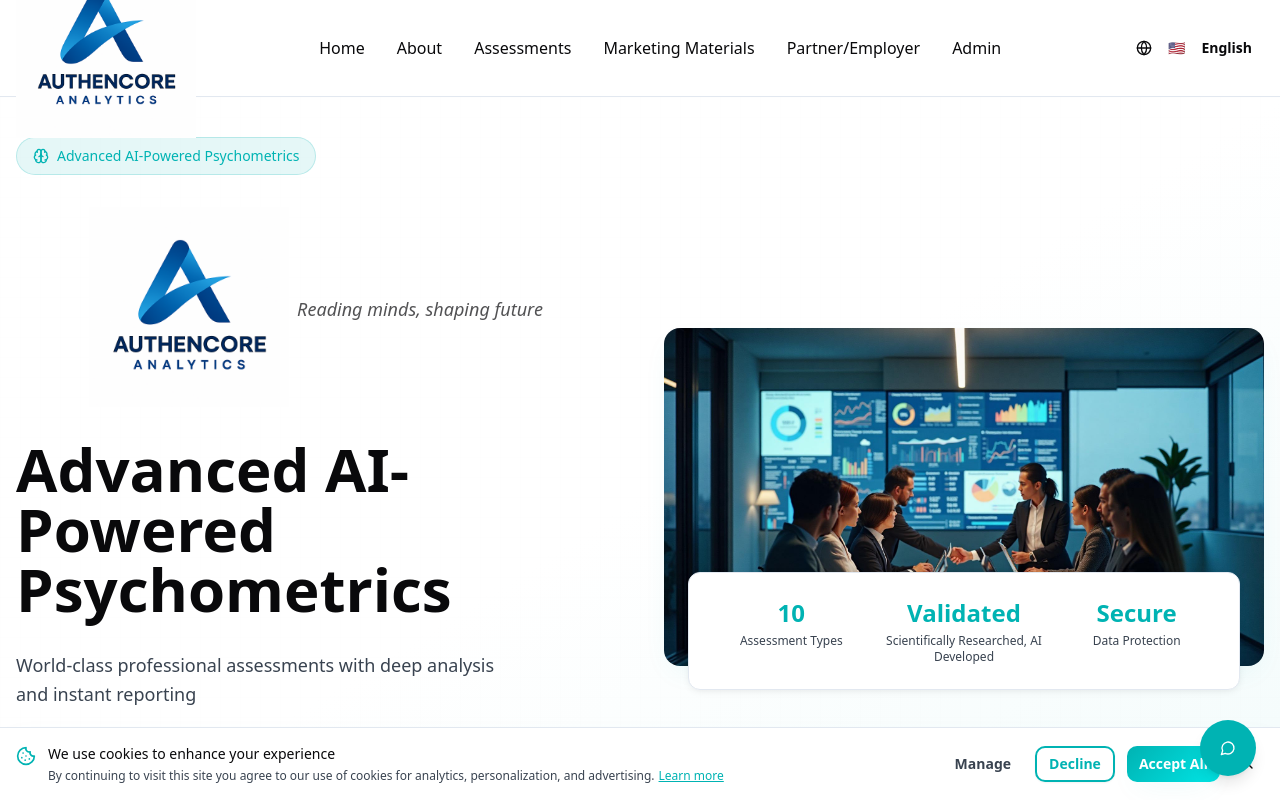
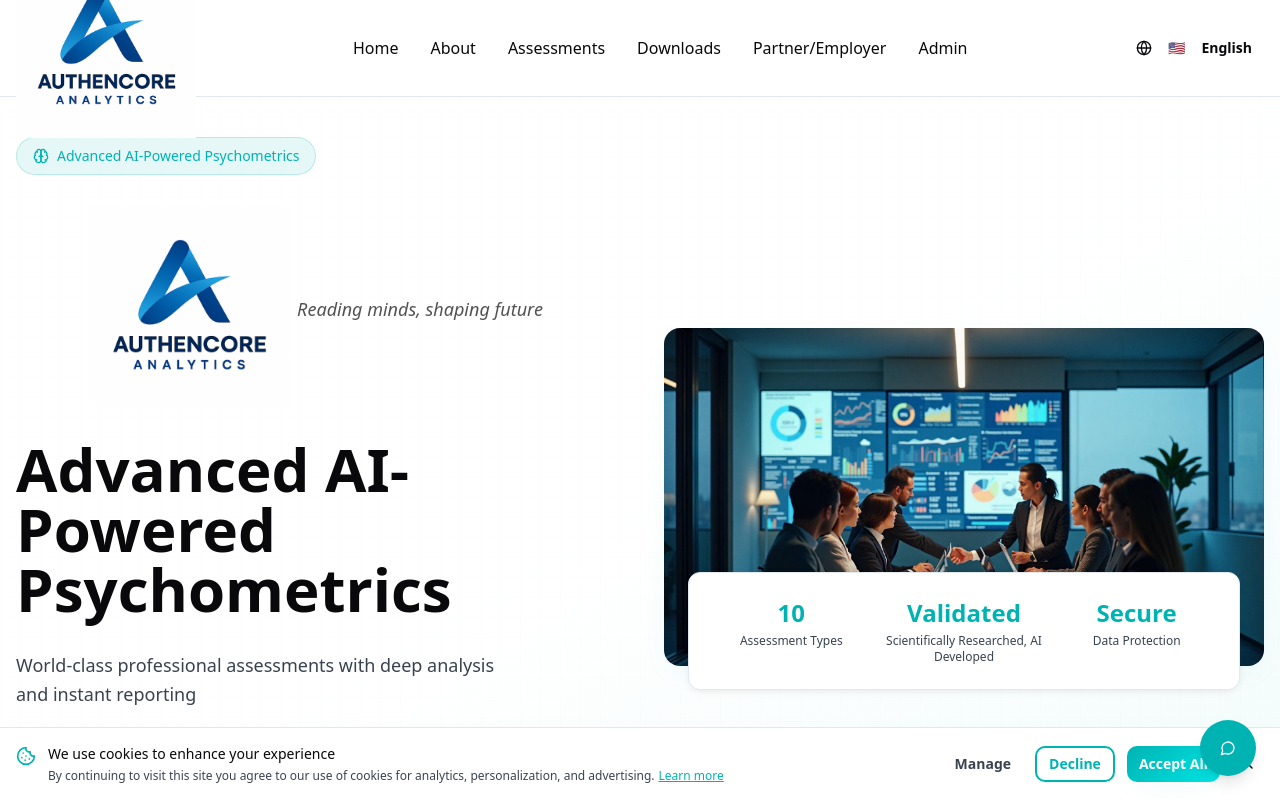
Before and after one commit to mantoun59/Authencore-Analytics-, a React (Vite) app: page / in a window 1280 px wide. Shown: the top 800 px of the page. Built offline with nearby package versions, Linux system fonts and the light colour scheme.

Commit message:
Rename "Marketing Materials" in header
Rename "Marketing Materials" to "Downloads" in the header.

```diff
--- a/src/components/Footer.tsx
+++ b/src/components/Footer.tsx
@@ -64,7 +64,7 @@ const Footer = () => {
                 to="/marketing-materials"
                 className="block text-foreground hover:text-primary transition-colors text-sm"
               >
-                Marketing Materials
+                Downloads
               </Link>
               <Link
                 to="/privacy"
--- a/src/components/Header.tsx
+++ b/src/components/Header.tsx
@@ -16,7 +16,7 @@ const Header = () => {
     { name: t("navigation.home"), href: "/" },
     { name: t("navigation.about"), href: "/about" },
     { name: t("navigation.assessments"), href: "/assessment" },
-    { name: "Marketing Materials", href: "/marketing-materials" },
+    { name: "Downloads", href: "/marketing-materials" },
     { name: t("navigation.partnerEmployer"), href: "/partner-login" },
     { name: t("navigation.admin"), href: "/admin" },
   ];
```
